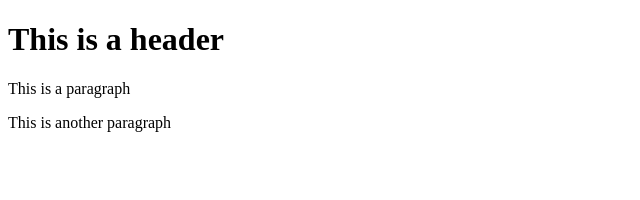
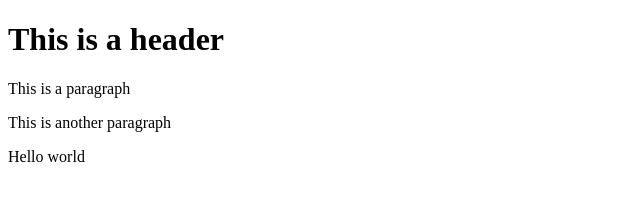
Before and after one commit to njwright92/git-test, a website: page index.html in a window 1280 px wide. Shown: the full height of the page, 0-640 px from the left. Drawn offline with Linux system fonts and the light colour scheme.

Commit message:
using NPM

```diff
--- a/index.html
+++ b/index.html
@@ -4,5 +4,6 @@
         <h1>This is a header</h1>
         <p>This is a paragraph</p>
         <p>This is another paragraph</p>
+        <p>Hello world</p>
     </body>
 </html>
```
Also changed, not shown: package.json (added, +24 -0 lines), 2 other files.
